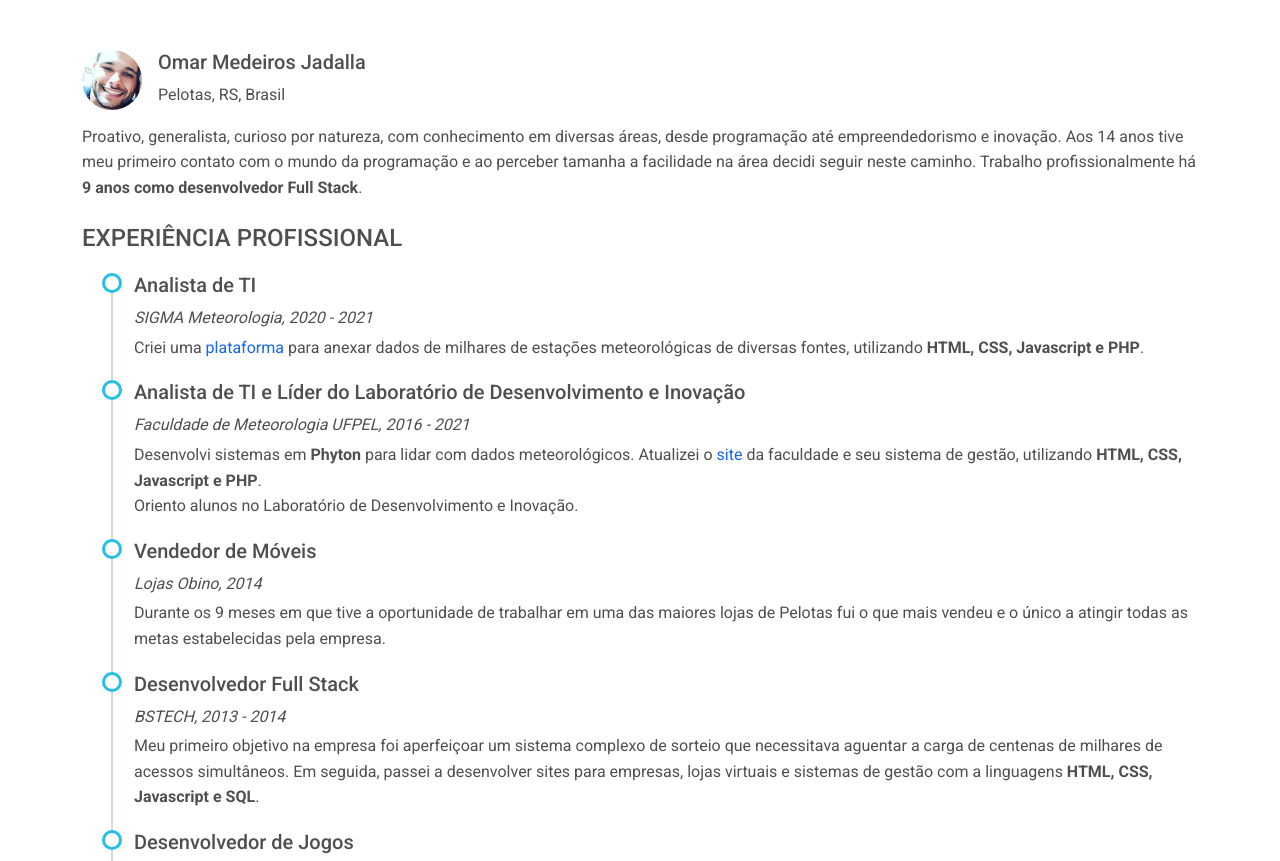
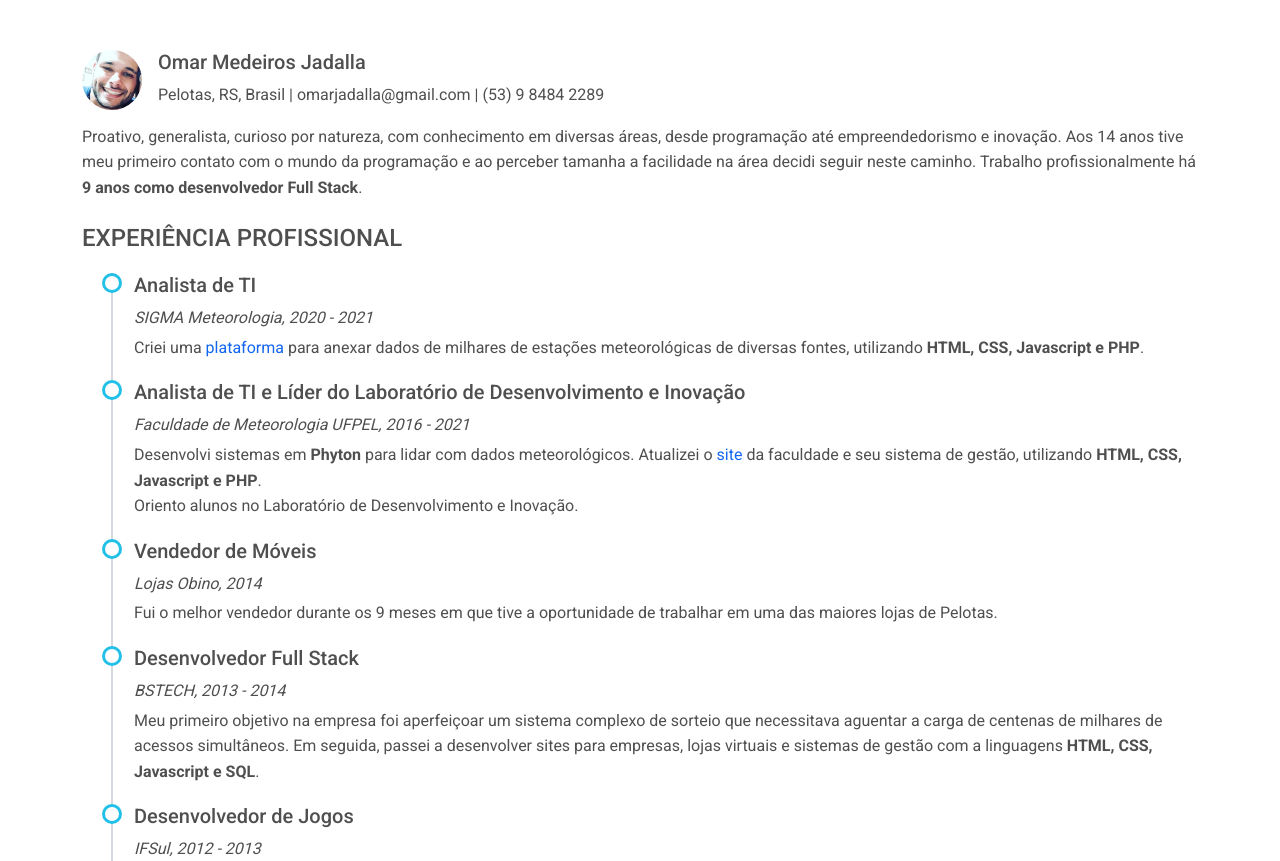
Before and after one commit to omarjadalla/omarjadalla.github.io, a plain HTML site: page index.html in a window 1280 px wide. Shown: the top 861 px of the page. Drawn offline with Linux system fonts and the light colour scheme.

Commit message:
atualizacao

```diff
--- a/index.html
+++ b/index.html
@@ -57,7 +57,7 @@
                   <img src="img/profile.jpg" alt="avatar" class="rounded-circle me-3" style="width: 60px; float:left;">
 
                   <h5 >Omar Medeiros Jadalla</h5>
-                  <p>Pelotas, RS, Brasil </p>
+                  <p>Pelotas, RS, Brasil | omarjadalla@gmail.com | (53) 9 8484 2289</p>
 
               </div>
 
@@ -104,7 +104,7 @@
               <h5 class=" ">Vendedor de Móveis </h5>
               <i class="">Lojas Obino, 2014</i>
               <p class="mt-1">
-                Durante os 9 meses em que tive a oportunidade de trabalhar em uma das maiores lojas de Pelotas fui o que mais vendeu e o único a atingir todas as metas estabelecidas pela empresa.
+                Fui o melhor vendedor durante os 9 meses em que tive a oportunidade de trabalhar em uma das maiores lojas de Pelotas.
               </p>
             </li>
 
```
